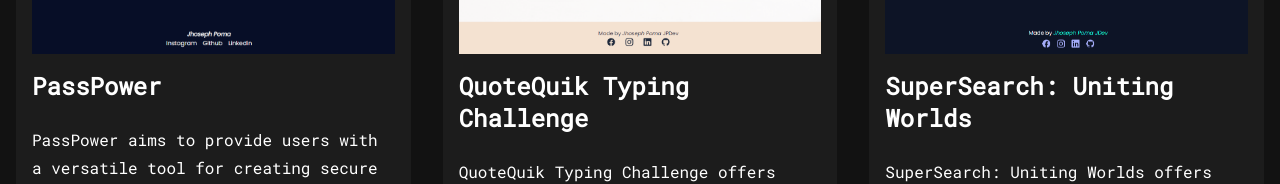
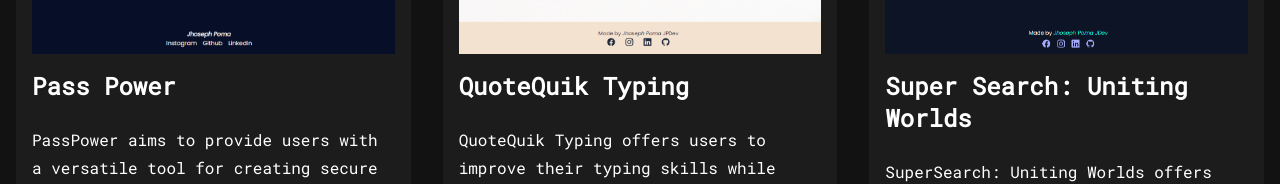
Before and after one commit to rtzboy/jhosephpoma, a Next.js app: page /en/projects in a window 1280 px wide. Shown: the part 758-942 px from the top of the page. Built offline with nearby package versions, Linux system fonts and the light colour scheme.

Commit message:
ADD: Notfound page

```diff
--- /dev/null
+++ b/src/app/[lang]/not-found.tsx
@@ -0,0 +1,14 @@
+import Backbtn from '@/components/Backbtn';
+import Image from 'next/image';
+
+const NotFound = () => {
+	return (
+		<main className='max-w-7xl pt-[120px] mx-auto px-4 flex flex-col items-center gap-4'>
+			<h3 className='text-2xl font-semibold'>Oops! Something happened</h3>
+			<p className='text-lg'>
+				Go <Backbtn name='back' />
+			</p>
+			<Image src='/notfound.svg' alt='capture' width={400} height={400} />
+		</main>
+	);
+};
--- /dev/null
+++ b/src/app/[lang]/projects/[name]/page.tsx
@@ -0,0 +1,39 @@
+import { Locale } from '@/i18n-config';
+import { getDictionary } from '@/lib/dictionary';
+import { notFound } from 'next/navigation';
+
+type StaticParamsT = {
+	params: { lang: Locale };
+};
+
+type Props = {
+	params: { name: string; lang: Locale };
+};
+
+export const dynamicParams = true;
+
+export const generateStaticParams = async ({ params }: StaticParamsT) => {
+	const { project_details } = await getDictionary(params.lang);
+	return project_details.map(project => ({ name: project.id }));
+};
+
+const getProjectDetails = async (lang: Locale, name: string) => {
+	const { project_details } = await getDictionary(lang);
+	const project = project_details.find(project => project.id === name);
+	if (!project) {
+		notFound();
+	}
+	return project;
+};
+
+const ProjectName = async ({ params }: Props) => {
+	const project = await getProjectDetails(params.lang, params.name);
+
+	return (
+		<main className='flex-col gap-10 max-w-7xl pt-[100px] mx-auto flex px-4'>
+			ProjectName: {project.description}
+		</main>
+	);
+};
+
+export default ProjectName;
--- /dev/null
+++ b/src/app/[lang]/projects/not-found.tsx
@@ -0,0 +1,17 @@
+import Backbtn from '@/components/Backbtn';
+import Image from 'next/image';
+
+const NotFoundProject = () => {
+	return (
+		<main className='max-w-7xl pt-[120px] mx-auto px-4 flex flex-col items-center gap-4'>
+			<h3 className='text-2xl font-semibold'>Oops! Something happened</h3>
+			<p className='text-lg'>We could not find the project you were looking for.</p>
+			<p className='text-lg'>
+				Go back to all <Backbtn name='projects' />
+			</p>
+			<Image src='/notfound.svg' alt='capture' width={400} height={400} />
+		</main>
+	);
+};
+
+export default NotFoundProject;
--- /dev/null
+++ b/src/components/Backbtn.tsx
@@ -0,0 +1,19 @@
+'use client';
+
+import { useRouter } from 'next/navigation';
+
+const Backbtn = ({ name }: { name: string }) => {
+	const router = useRouter();
+
+	return (
+		<button
+			type='button'
+			onClick={() => router.back()}
+			className='text-cyan-300 border-b border-cyan-300'
+		>
+			{name}
+		</button>
+	);
+};
+
+export default Backbtn;
--- a/src/dictionaries/en.json
+++ b/src/dictionaries/en.json
@@ -11,7 +11,8 @@
 		"filter": "All",
 		"works": [
 			{
-				"name": "PassPower",
+				"name": "Pass Power",
+				"details": "pass_power",
 				"description": "PassPower aims to provide users with a versatile tool for creating secure passwords.",
 				"tags": [
 					{
@@ -45,8 +46,9 @@
 				]
 			},
 			{
-				"name": "QuoteQuik Typing Challenge",
-				"description": "QuoteQuik Typing Challenge offers users to improve their typing skills while transcribing random quotes.",
+				"name": "QuoteQuik Typing",
+				"details": "quotequik_typing",
+				"description": "QuoteQuik Typing offers users to improve their typing skills while transcribing random quotes.",
 				"tags": [
 					{
 						"name": "react",
@@ -79,7 +81,8 @@
 				]
 			},
 			{
-				"name": "SuperSearch: Uniting Worlds",
+				"name": "Super Search: Uniting Worlds",
+				"details": "supersearch",
 				"description": "SuperSearch: Uniting Worlds offers superhero fans information about the biography, powerstats and more.",
 				"tags": [
 					{
@@ -114,6 +117,7 @@
 			},
 			{
 				"name": "EasyTask",
+				"details": "easy_task",
 				"description": "EasyTask is a simple task list allows you to add, edit and delete tasks.",
 				"tags": [
 					{
@@ -143,6 +147,7 @@
 			},
 			{
 				"name": "Plate Explorer",
+				"details": "plate_explorer",
 				"description": "Plate Explorer allows users to easily search for recipes on various websites.",
 				"tags": [
 					{
@@ -182,6 +187,7 @@
 			},
 			{
 				"name": "WeatherWonders",
+				"details": "weather_wonders",
 				"description": "Stay informed about the current weather conditions and a 5-day forecast",
 				"tags": [
 					{
@@ -211,6 +217,7 @@
 			},
 			{
 				"name": "SocialSphere",
+				"details": "social_sphere",
 				"description": "SocialSphere allows users to create posts and share them with their followers.",
 				"tags": [
 					{
@@ -254,5 +261,19 @@
 				]
 			}
 		]
-	}
+	},
+	"project_details": [
+		{
+			"id": "pass_power",
+			"description": "PassPower aims to provide users with a versatile tool for creating secure passwords tailored to their specific needs. Its user-friendly design ensures that users can easily generate them."
+		},
+		{
+			"id": "quotequik_typing",
+			"description": "QuoteQuik Typing offers users to improve their typing skills while transcribing random quotes from an API. This project combines the excitement of gaming with the convenience of improving typing skills, making it a valuable tool for both casual users and those looking to hone their typing accuracy and speed."
+		},
+		{
+			"id": "supersearch",
+			"description": "SuperSearch: Uniting Worlds project offers fans and enthusiasts a platform to dive deep into the vast and exciting worlds of DC and Marvel superheroes. This project offers information about the biography, powerstats and more."
+		}
+	]
 }
--- a/src/dictionaries/es.json
+++ b/src/dictionaries/es.json
@@ -11,7 +11,8 @@
 		"filter": "Todos",
 		"works": [
 			{
-				"name": "PassPower",
+				"name": "Pass Power",
+				"details": "pass_power",
 				"description": "PassPower tiene como objetivo proporcionar a los usuarios una herramienta versátil para crear contraseñas seguras.",
 				"tags": [
 					{
@@ -45,8 +46,9 @@
 				]
 			},
 			{
-				"name": "QuoteQuik Typing Challenge",
-				"description": "QuoteQuik Typing Challenge ofrece a los usuarios mejorar sus habilidades de mecanografía mientras transcriben citas aleatorias.",
+				"name": "QuoteQuik Typing",
+				"details": "quotequik_typing",
+				"description": "QuoteQuik Typing ofrece a los usuarios mejorar sus habilidades de mecanografía mientras transcriben citas aleatorias.",
 				"tags": [
 					{
 						"name": "react",
@@ -79,7 +81,8 @@
 				]
 			},
 			{
-				"name": "SuperSearch: Uniting Worlds",
+				"name": "Super Search: Uniting Worlds",
+				"details": "supersearch",
 				"description": "SuperSearch: Uniting Worlds proporciona a los fanáticos de los superhéroes información biográfica, estadísticas de poder y más.",
 				"tags": [
 					{
@@ -114,6 +117,7 @@
 			},
 			{
 				"name": "EasyTask ",
+				"details": "easy_task",
 				"description": "EasyTask es una lista de tareas simple que le permite agregar, editar y eliminar tareas.",
 				"tags": [
 					{
@@ -143,6 +147,7 @@
 			},
 			{
 				"name": "Plate Explorer",
+				"details": "plate_explorer",
 				"description": "Plate Explorer permite a los usuarios buscar fácilmente recetas en varios sitios web.",
 				"tags": [
 					{
@@ -182,6 +187,7 @@
 			},
 			{
 				"name": "WeatherWonders",
+				"details": "weather_wonders",
 				"description": "Manténgase informado sobre las condiciones climáticas actuales y un pronóstico de 5 días.",
 				"tags": [
 					{
@@ -211,6 +217,7 @@
 			},
 			{
 				"name": "SocialSphere",
+				"details": "social_sphere",
 				"description": "Social Sphere permite a los usuarios crear publicaciones y compartirlas con sus seguidores.",
 				"tags": [
 					{
@@ -254,5 +261,19 @@
 				]
 			}
 		]
-	}
+	},
+	"project_details": [
+		{
+			"id": "pass_power",
+			"description": "PassPower tiene como objetivo proporcionar a los usuarios una herramienta versátil para crear contraseñas seguras adaptadas a sus necesidades específicas. Su diseño fácil de usar garantiza que los usuarios puedan generarlos fácilmente."
+		},
+		{
+			"id": "quotequik_typing",
+			"description": "QuoteQuik Typing ofrece a los usuarios mejorar sus habilidades de mecanografía mientras transcriben citas aleatorias de una API. Este proyecto combina la emoción de los juegos con la conveniencia de mejorar las habilidades de mecanografía, lo que lo convierte en una herramienta valiosa tanto para usuarios ocasionales como para aquellos que buscan perfeccionar su precisión y velocidad al escribir."
+		},
+		{
+			"id": "supersearch",
+			"description": "El proyecto SuperSearch: Uniting Worlds ofrece a los fanáticos y entusiastas una plataforma para sumergirse profundamente en los vastos y emocionantes mundos de los superhéroes de DC y Marvel. Este proyecto ofrece información sobre la biografía, powerstats y más."
+		}
+	]
 }
--- a/src/middleware.ts
+++ b/src/middleware.ts
@@ -35,6 +35,5 @@
 }
 
 export const config = {
-	// load images on <Image /> component but dont redirect localhost:3000/ to localhost:3000/(es|en)
-	matcher: ['/(en|es)((?!api|_next/static|_next/image|favicon.ico).*)']
+	matcher: ['/']
 };
```
Also changed, not shown: public/notfound.svg (added).
